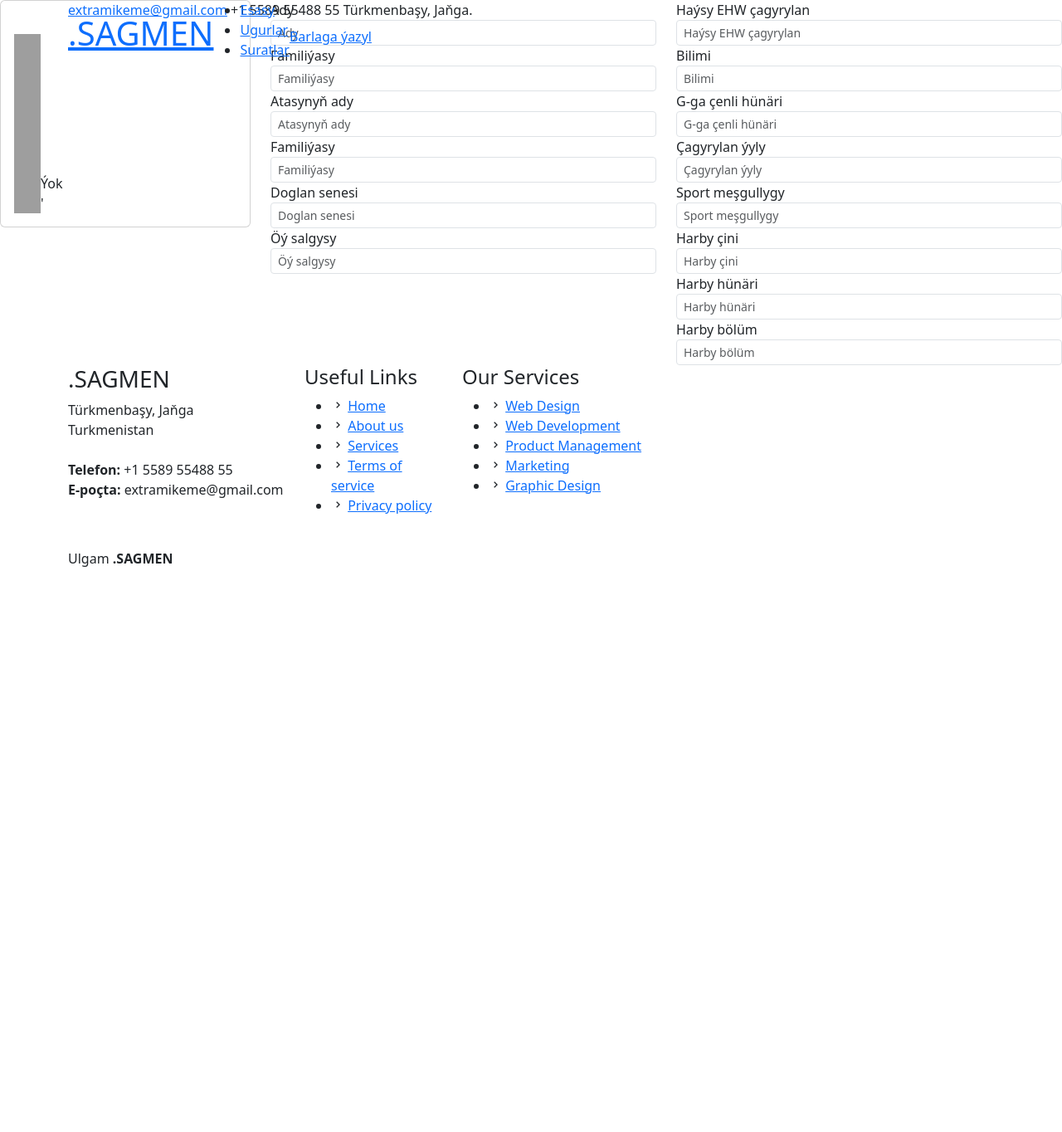
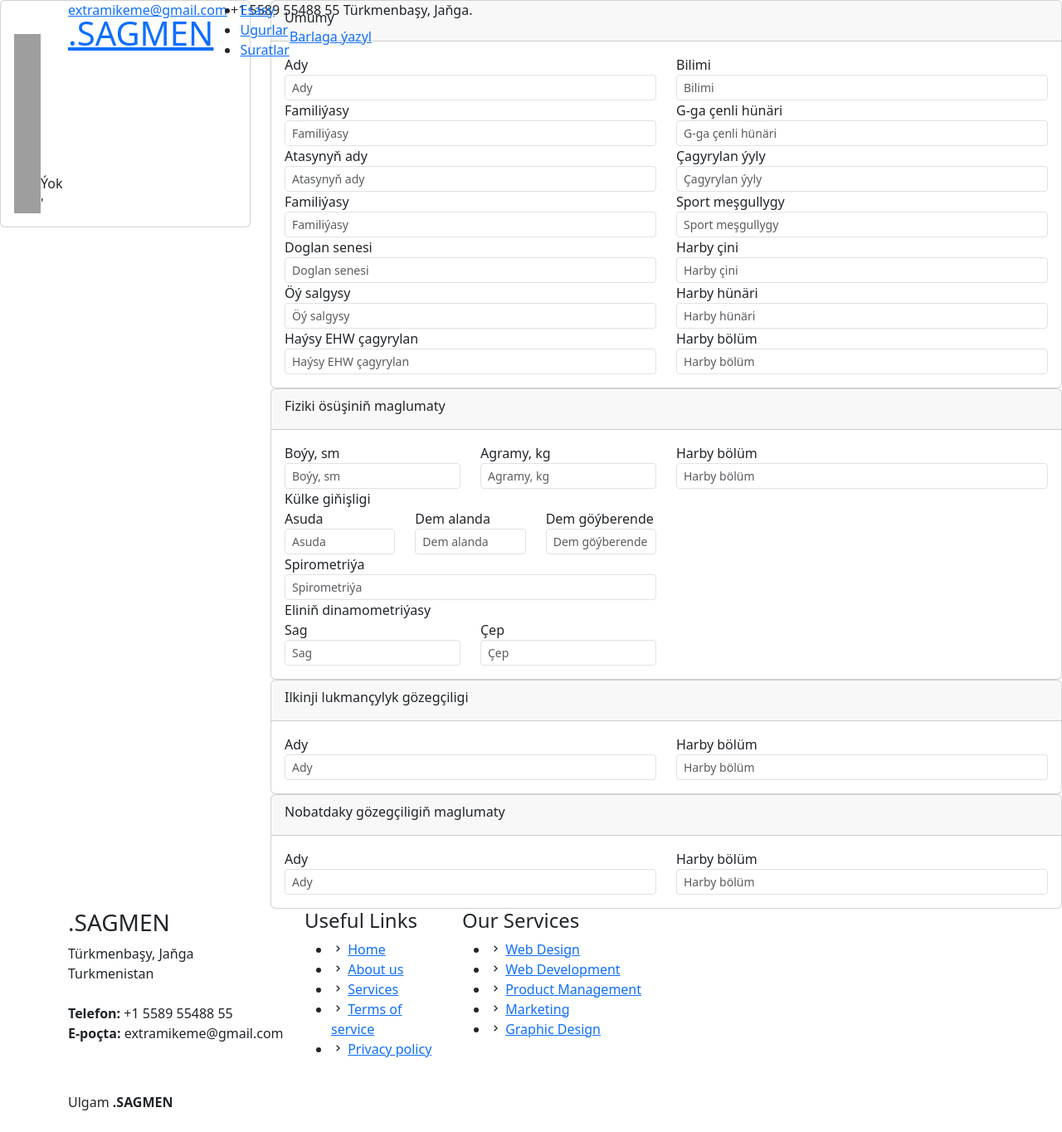
Before and after one commit to mikebionic/sagmen_hekimbot, a Flask app: template main/templates/manage_person.html in a window 1280 px wide. Shown: the whole page at 83% size. Before the commit the page ends 683 px from the top, so only its background shows below. Run offline with Flask 2, Linux system fonts and the light colour scheme; the template is opened without the code that fills it, so the values that code supplies are empty; some libraries are stand-ins or nearby versions; grey boxes are pictures that could not be loaded.

Commit message:
updates in physical data

```diff
--- a/main/templates/manage_person.html
+++ b/main/templates/manage_person.html
@@ -87,6 +87,12 @@
 			</div>
 		</div>
 		<div class="col-md-9">
+			<div class="card">
+				<div class="card-header">
+					<div class="card-title">Umumy</div>
+				</div>
+
+				<div class="card-body">
 					<div class="row">
 						<div class="col">
 							<div class="form-group">
@@ -137,8 +143,6 @@
 									placeholder="Öý salgysy"
 								/>
 							</div>
-				</div>
-				<div class="col">
 							<div class="form-group">
 								<label>Haýsy EHW çagyrylan</label>
 								<input
@@ -147,6 +151,8 @@
 									placeholder="Haýsy EHW çagyrylan"
 								/>
 							</div>
+						</div>
+						<div class="col">
 							<div class="form-group">
 								<label>Bilimi</label>
 								<input
@@ -208,5 +214,202 @@
 					</div>
 				</div>
 			</div>
+
+			<!--//////////////////-->
+
+			<div class="card">
+				<div class="card-header">
+					<div class="card-title">Fiziki ösüşiniň maglumaty</div>
+				</div>
+
+				<div class="card-body">
+					<div class="row">
+						<div class="col">
+							<div class="row">
+								<div class="form-group col-6">
+									<label>Boýy, sm</label>
+									<input
+										type="text"
+										class="form-control form-control-sm"
+										placeholder="Boýy, sm"
+									/>
+								</div>
+								<div class="form-group col-6">
+									<label>Agramy, kg</label>
+									<input
+										type="text"
+										class="form-control form-control-sm"
+										placeholder="Agramy, kg"
+									/>
+								</div>
+							</div>
+
+							<label>Külke giňişligi</label>
+							<div class="row">
+								<div class="form-group col-4">
+									<label>Asuda</label>
+									<input
+										type="text"
+										class="form-control form-control-sm"
+										placeholder="Asuda"
+									/>
+								</div>
+								<div class="form-group col-4">
+									<label>Dem alanda</label>
+									<input
+										type="text"
+										class="form-control form-control-sm"
+										placeholder="Dem alanda"
+									/>
+								</div>
+								<div class="form-group col-4">
+									<label>Dem göýberende</label>
+									<input
+										type="text"
+										class="form-control form-control-sm"
+										placeholder="Dem göýberende"
+									/>
+								</div>
+							</div>
+
+							<div class="form-group">
+								<label>Spirometriýa</label>
+								<input
+									type="text"
+									class="form-control form-control-sm"
+									placeholder="Spirometriýa"
+								/>
+							</div>
+
+							<label>Eliniň dinamometriýasy</label>
+							<div class="row">
+								<div class="form-group col-6">
+									<label>Sag</label>
+									<input
+										type="text"
+										class="form-control form-control-sm"
+										placeholder="Sag"
+									/>
+								</div>
+
+								<div class="form-group col-6">
+									<label>Çep</label>
+									<input
+										type="text"
+										class="form-control form-control-sm"
+										placeholder="Çep"
+									/>
+								</div>
+							</div>
+						</div>
+						<div class="col">
+							<div class="form-group">
+								<label>Harby bölüm</label>
+								<input
+									type="text"
+									class="form-control form-control-sm"
+									placeholder="Harby bölüm"
+								/>
+							</div>
+						</div>
+					</div>
+				</div>
+			</div>
+
+			<div class="card">
+				<div class="card-header">
+					<div class="card-title">Ilkinji lukmançylyk gözegçiligi</div>
+				</div>
+
+				<div class="card-body">
+					<div class="row">
+						<div class="col">
+							<div class="form-group">
+								<label>Ady</label>
+								<input
+									type="text"
+									class="form-control form-control-sm"
+									placeholder="Ady"
+								/>
+							</div>
+						</div>
+						<div class="col">
+							<div class="form-group">
+								<label>Harby bölüm</label>
+								<input
+									type="text"
+									class="form-control form-control-sm"
+									placeholder="Harby bölüm"
+								/>
+							</div>
+						</div>
+					</div>
+				</div>
+			</div>
+
+			<div class="card">
+				<div class="card-header">
+					<div class="card-title">Nobatdaky gözegçiligiň maglumaty</div>
+				</div>
+
+				<div class="card-body">
+					<div class="row">
+						<div class="col">
+							<div class="form-group">
+								<label>Ady</label>
+								<input
+									type="text"
+									class="form-control form-control-sm"
+									placeholder="Ady"
+								/>
+							</div>
+						</div>
+						<div class="col">
+							<div class="form-group">
+								<label>Harby bölüm</label>
+								<input
+									type="text"
+									class="form-control form-control-sm"
+									placeholder="Harby bölüm"
+								/>
+							</div>
+						</div>
+					</div>
+				</div>
+			</div>
+
+			<!--//////////////////////-->
+			<!--<div class="card">
+				<div class="card-header">
+					<div class="card-title">Umumy</div>
+				</div>
+
+				<div class="card-body">
+					<div class="row">
+						<div class="col">
+							<div class="form-group">
+								<label>Ady</label>
+								<input
+									type="text"
+									class="form-control form-control-sm"
+									placeholder="Ady"
+								/>
+							</div>
+						</div>
+						<div class="col">
+							<div class="form-group">
+								<label>Harby bölüm</label>
+								<input
+									type="text"
+									class="form-control form-control-sm"
+									placeholder="Harby bölüm"
+								/>
+							</div>
+						</div>
+					</div>
+				</div>
+			</div>-->
+		</div>
+	</div>
 </section>
 {% endblock %}
```
Lines whose indentation alone changed are shown as unchanged.
